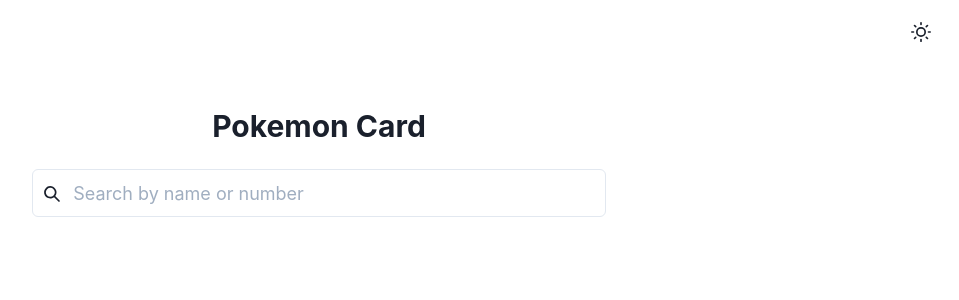
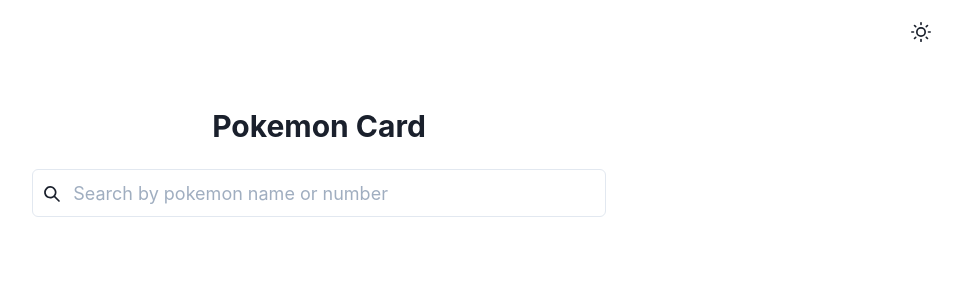
Before and after one commit to aoloo/pokedex-app, a React (Create React App) app in the folder app/: page / in a window 1280 px wide. Shown: the top 300 px of the page, without its empty margins (321-1280 px from the left). Built offline with nearby package versions, Linux system fonts and the light colour scheme.

Commit message:
update search text/performance optimization

```diff
--- a/app/src/App.js
+++ b/app/src/App.js
@@ -61,9 +61,7 @@
   /**
    * Drawer click event listener.
    */
-  const handleClick = () => {
-    onOpen();
-  };
+  const handleClick = useCallback(() => onOpen(), []);
 
   return (
     <>
--- a/app/src/components/Card/CardActions.js
+++ b/app/src/components/Card/CardActions.js
@@ -13,7 +13,6 @@
   view,
 }) {
   const { id, abilities, name, sprites, types } = pokemon;
-
   return (
     <>
       {view === "default" ? (
--- a/app/src/components/Display/ResultNotFound.js
+++ b/app/src/components/Display/ResultNotFound.js
@@ -23,7 +23,7 @@
   return (
     <Container>
       <p>
-        Details Not Found <span>&#128532;</span>
+        Pokemon Not Found <span>&#128532;</span>
       </p>
     </Container>
   );
--- a/app/src/components/Drawer/PokemonDrawer.js
+++ b/app/src/components/Drawer/PokemonDrawer.js
@@ -16,8 +16,6 @@
 //Renders saved pokemon cards
 const PokemonDrawer = memo(
   ({ isOpen, onClose, savedPokemons, setSavedPokemons }) => {
-    console.log("RESULTS", savedPokemons);
-
     return (
       <>
         <Drawer isOpen={isOpen} placement="left" onClose={onClose}>
--- a/app/src/components/Search/Search.js
+++ b/app/src/components/Search/Search.js
@@ -30,7 +30,7 @@
           children={<SearchIcon verticalAlign="middle" marginTop="10px" />}
         />
         <Input
-          placeholder="Search by name or number"
+          placeholder="Search by pokemon name or number"
           size="lg"
           value={value}
           onChange={handleSearchChange}
```
